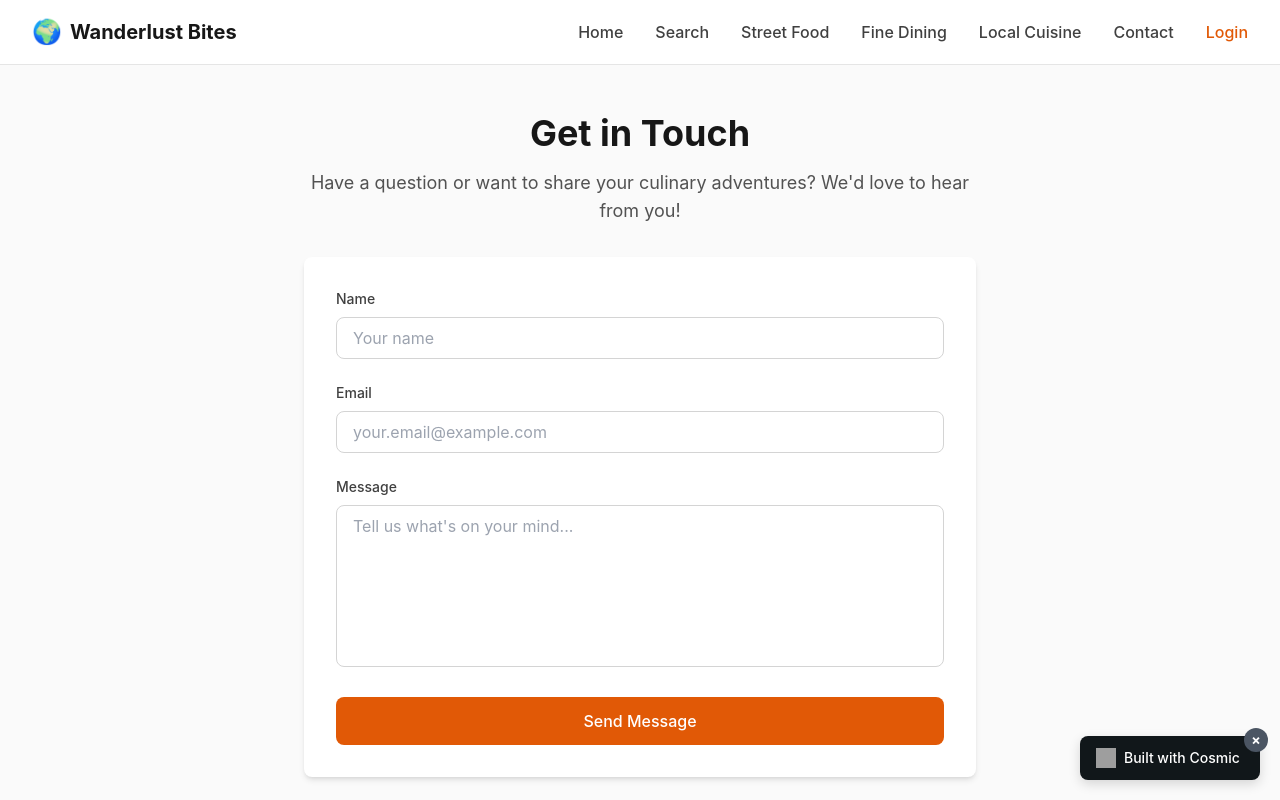
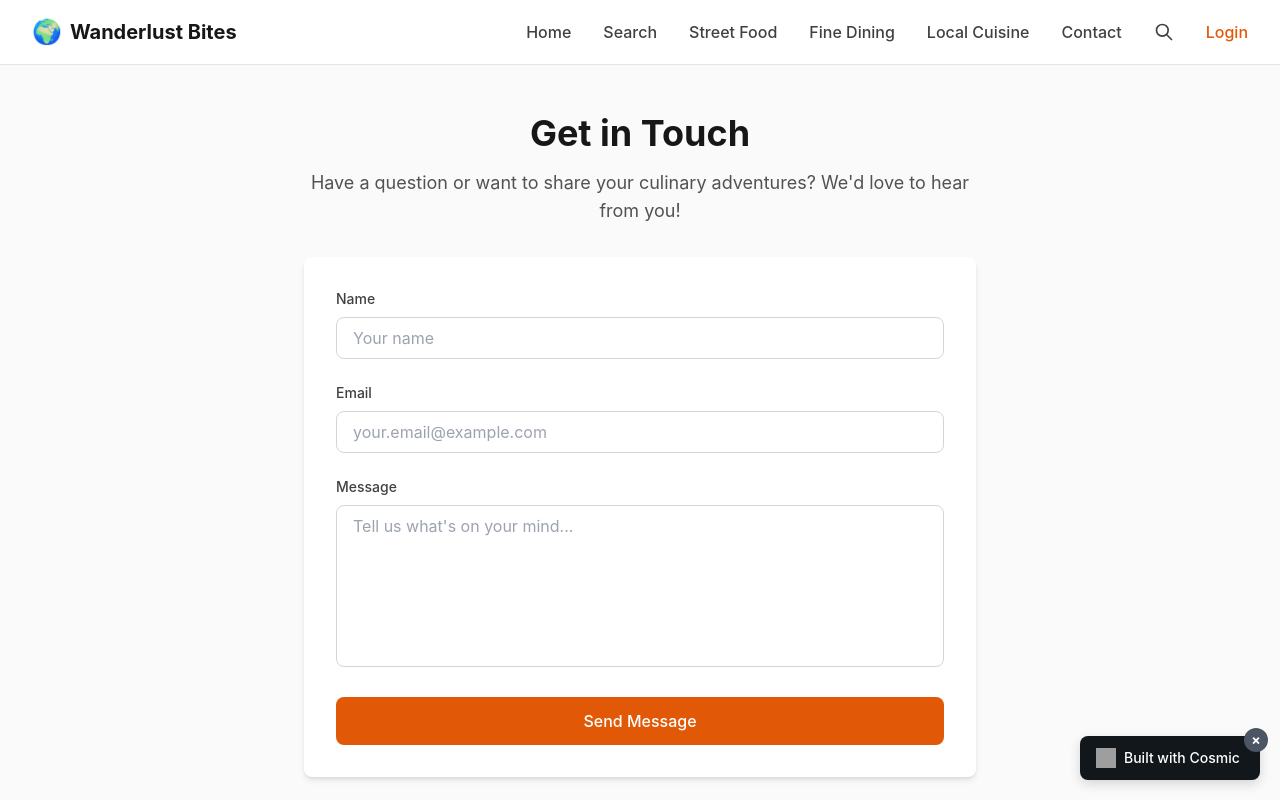
Before and after one commit to cosmic-community/wanderlust-bites, a Next.js app: page /contact in a window 1280 px wide. Shown: the top 800 px of the page. Built offline with nearby package versions, Linux system fonts and the light colour scheme; no server answers; grey boxes are pictures that could not be loaded.

Commit message:
Add search icon to header navigation

```diff
--- a/components/Header.tsx
+++ b/components/Header.tsx
@@ -86,6 +86,28 @@ export default function Header() {
             >
               Contact
             </Link>
+
+            {/* Search Icon - Changed: Added search icon button */}
+            <Link
+              href="/search"
+              className="text-neutral-700 hover:text-primary-600 transition-colors"
+              aria-label="Search"
+            >
+              <svg
+                className="w-5 h-5"
+                fill="none"
+                stroke="currentColor"
+                viewBox="0 0 24 24"
+              >
+                <path
+                  strokeLinecap="round"
+                  strokeLinejoin="round"
+                  strokeWidth={2}
+                  d="M21 21l-6-6m2-5a7 7 0 11-14 0 7 7 0 0114 0z"
+                />
+              </svg>
+            </Link>
+
             {user ? (
               <Link
                 href="/profile"
```
